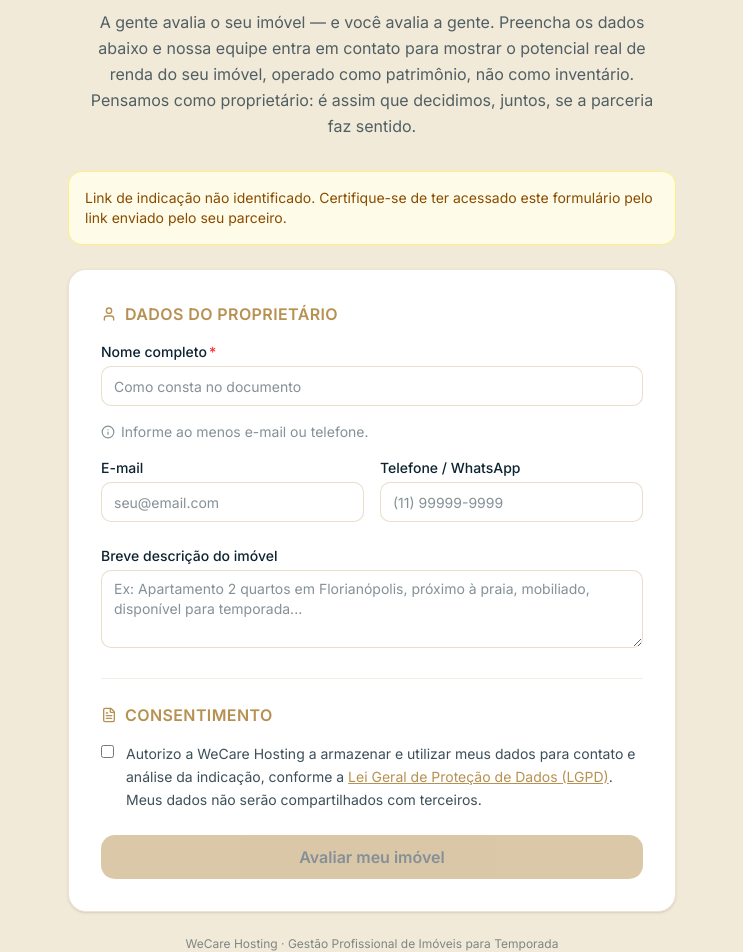
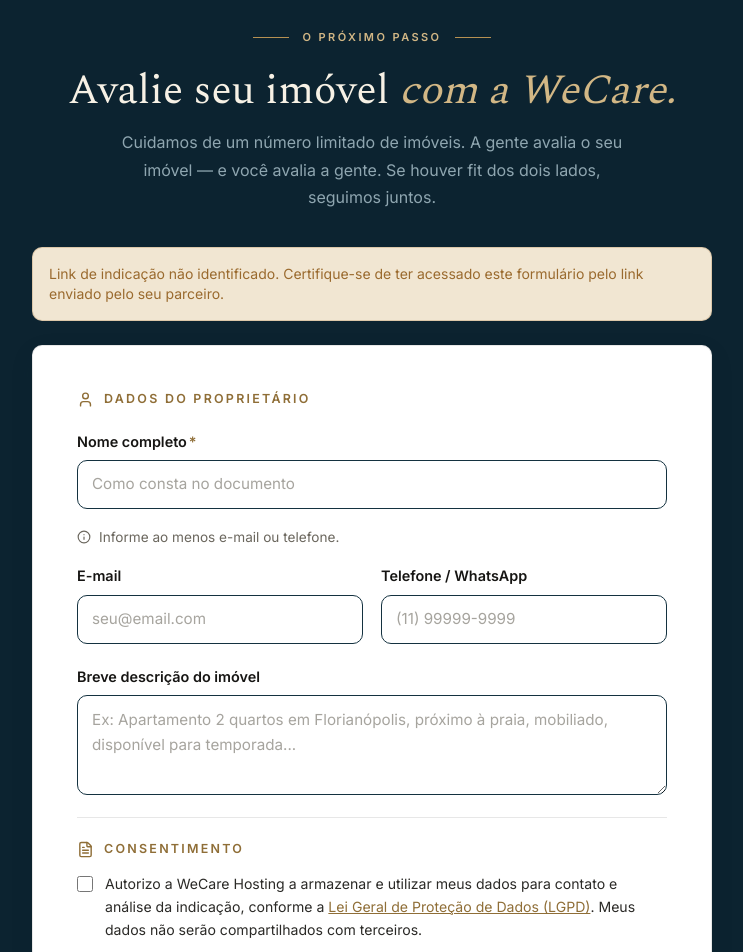
Before and after one commit to WECARE-HOSTING/wecare-parceiros, a Next.js app in the folder frontend/: page /cadastro in a window 1280 px wide. Shown: the part 140-1092 px from the top of the page, without its empty margins (268-1011 px from the left). Built offline with nearby package versions, Linux system fonts and the light colour scheme; no server answers.

Commit message:
chore: verificação design cadastro/page.tsx — já alinhado com HTML do Carlos

```diff
--- a/frontend/app/cadastro/page.tsx
+++ b/frontend/app/cadastro/page.tsx
@@ -1,18 +1,17 @@
 "use client";
 
+import Image from "next/image";
 import { useState } from "react";
 import { useSearchParams } from "next/navigation";
 import { Loader2, CheckCircle2, AlertCircle, User, FileText, Info } from "lucide-react";
-import { PublicHeader } from "@/components/public-header";
 
 const API_URL = process.env.NEXT_PUBLIC_API_URL ?? "http://localhost:8000";
 
-
 function Label({ children, required }: { children: React.ReactNode; required?: boolean }) {
   return (
-    <label className="block text-sm font-medium text-[#0C2330] mb-1 font-[family-name:var(--font-inter)]">
+    <label className="block text-[0.9rem] font-semibold text-[#161513] font-[family-name:var(--font-inter)]">
       {children}
-      {required && <span className="text-red-500 ml-0.5">*</span>}
+      {required && <span className="text-[#8F6E37] ml-0.5">*</span>}
     </label>
   );
 }
@@ -23,7 +22,7 @@
 }: React.InputHTMLAttributes<HTMLInputElement>) {
   return (
     <input
-      className={`w-full h-10 px-3 rounded-lg border border-[#B79152]/30 bg-white text-sm text-[#0C2330] focus:outline-none focus:ring-2 focus:ring-[#B79152]/40 focus:border-[#B79152] transition font-[family-name:var(--font-inter)] ${className}`}
+      className={`w-full px-[14px] py-3 rounded-lg border border-[#143240] bg-white text-[0.95rem] text-[#161513] placeholder:text-[#6B675E]/60 focus:outline-none focus:border-[#B79152] focus:ring-[3px] focus:ring-[#E8D9B8] transition-[border-color,box-shadow] duration-200 ease-[cubic-bezier(0.22,0.61,0.36,1)] font-[family-name:var(--font-inter)] ${className}`}
       {...props}
     />
   );
@@ -35,7 +34,7 @@
 }: React.TextareaHTMLAttributes<HTMLTextAreaElement>) {
   return (
     <textarea
-      className={`w-full min-h-[4.5rem] px-3 py-2 rounded-lg border border-[#B79152]/30 bg-white text-sm text-[#0C2330] focus:outline-none focus:ring-2 focus:ring-[#B79152]/40 focus:border-[#B79152] transition font-[family-name:var(--font-inter)] resize-y ${className}`}
+      className={`w-full min-h-[4.5rem] px-[14px] py-3 rounded-lg border border-[#143240] bg-white text-[0.95rem] leading-relaxed text-[#161513] placeholder:text-[#6B675E]/60 focus:outline-none focus:border-[#B79152] focus:ring-[3px] focus:ring-[#E8D9B8] transition-[border-color,box-shadow] duration-200 ease-[cubic-bezier(0.22,0.61,0.36,1)] font-[family-name:var(--font-inter)] resize-y ${className}`}
       rows={3}
       {...props}
     />
@@ -44,12 +43,57 @@
 
 function Section({ icon: Icon, title, children }: { icon: React.ElementType; title: string; children: React.ReactNode }) {
   return (
-    <div className="space-y-4">
-      <div className="flex items-center gap-2 text-[#B79152]">
-        <Icon size={16} />
-        <h2 className="font-semibold text-base uppercase tracking-wide font-[family-name:var(--font-inter)]">{title}</h2>
+    <div className="flex flex-col gap-[22px]">
+      <div className="flex items-center gap-2.5">
+        <Icon size={17} className="text-[#8F6E37] shrink-0" />
+        <span className="text-[0.78rem] font-semibold tracking-[0.18em] uppercase text-[#8F6E37] font-[family-name:var(--font-inter)]">
+          {title}
+        </span>
       </div>
-      <div className="space-y-3">{children}</div>
+      <div className="flex flex-col gap-[18px]">{children}</div>
+    </div>
+  );
+}
+
+function PageHeader() {
+  return (
+    <header className="sticky top-0 z-50 bg-[rgba(242,234,217,0.92)] backdrop-blur-[10px] backdrop-saturate-[140%] border-b border-[rgba(22,21,19,0.10)]">
+      <div className="max-w-[680px] mx-auto px-5 md:px-10 h-[72px] flex items-center justify-between gap-4">
+        <Image src="/logo.png" alt="WeCare Hosting" width={140} height={30} className="h-[30px] w-auto" priority />
+        <span className="hidden sm:inline-block text-[0.64rem] font-semibold tracking-[0.2em] uppercase text-[#6B675E] font-[family-name:var(--font-inter)]">
+          Avaliação de imóvel · Proprietários
+        </span>
+      </div>
+    </header>
+  );
+}
+
+function FormIntro() {
+  return (
+    <div className="text-center mb-9">
+      <div className="flex items-center justify-center gap-3.5 mb-5">
+        <span className="block w-9 h-px bg-[#B79152]" />
+        <span className="text-[0.6875rem] font-semibold tracking-[0.22em] uppercase text-[#D2B785] font-[family-name:var(--font-inter)]">
+          O próximo passo
+        </span>
+        <span className="block w-9 h-px bg-[#B79152]" />
+      </div>
+      <h1 className="font-[family-name:var(--font-spectral)] font-medium text-[clamp(1.9rem,1.4rem+1.8vw,2.6rem)] leading-[1.2] text-[#F7F1E5] mb-3.5">
+        Avalie seu imóvel{" "}
+        <em className="italic text-[#D2B785] font-[family-name:var(--font-spectral)]">com a WeCare.</em>
+      </h1>
+      <p className="text-base leading-[1.7] text-[#8FA6B0] max-w-[52ch] mx-auto font-[family-name:var(--font-inter)]">
+        Cuidamos de um número limitado de imóveis. A gente avalia o seu imóvel — e você
+        avalia a gente. Se houver fit dos dois lados, seguimos juntos.
+      </p>
+    </div>
+  );
+}
+
+function StatusCard({ children }: { children: React.ReactNode }) {
+  return (
+    <div className="bg-white rounded-lg border border-[rgba(22,21,19,0.10)] shadow-[0_8px_24px_rgba(12,35,48,0.09)] max-w-[680px] w-full p-7 md:p-11">
+      {children}
     </div>
   );
 }
@@ -118,93 +162,100 @@
     }
   }
 
-  // ── Tela de sucesso ──────────────────────────────────────────────────────────
   if (step === "success") {
     return (
-      <main className="min-h-screen bg-[#F2EAD9] font-[family-name:var(--font-inter)]">
-        <PublicHeader />
-        <div className="flex items-center justify-center px-4 md:px-8 py-12">
-          <div className="bg-white rounded-2xl shadow-sm border border-[#B79152]/25 max-w-2xl w-full p-6 md:p-10 text-center space-y-4">
-            <div className="w-16 h-16 rounded-full bg-green-100 flex items-center justify-center mx-auto">
-              <CheckCircle2 size={32} className="text-green-600" />
+      <main className="min-h-screen bg-[#0C2330] font-[family-name:var(--font-inter)]">
+        <PageHeader />
+        <section className="py-16 md:py-24 px-5 md:px-10">
+          <div className="max-w-[680px] mx-auto flex justify-center">
+            <StatusCard>
+              <div className="text-center space-y-4">
+                <div className="w-16 h-16 rounded-full bg-[#E4EAE2] flex items-center justify-center mx-auto">
+                  <CheckCircle2 size={32} className="text-[#4C6B52]" />
                 </div>
-            <h1 className="text-2xl font-bold text-[#0C2330] font-[family-name:var(--font-spectral)]">Indicação recebida!</h1>
-            <p className="text-[#0C2330]/70 text-base leading-relaxed">
+                <h1 className="text-2xl font-semibold text-[#161513] font-[family-name:var(--font-spectral)]">
+                  Indicação recebida!
+                </h1>
+                <p className="text-[#2B2A27] text-base leading-relaxed">
                   Obrigado pelo interesse. Nossa equipe entrará em contato em breve para dar andamento ao processo.
                 </p>
-            <div className="bg-[#B79152]/10 border border-[#B79152]/30 rounded-xl p-4 text-sm text-[#0C2330]/80">
+                <div className="bg-[#F2EAD9]/60 border border-[rgba(22,21,19,0.08)] rounded-lg p-4 text-sm text-[#2B2A27]">
                   Guarde este contato:{" "}
-              <a href="mailto:contato@wecarehosting.com.br" className="text-[#B79152] font-semibold underline">
+                  <a href="mailto:contato@wecarehosting.com.br" className="text-[#8F6E37] font-semibold underline hover:text-[#B79152] transition">
                     contato@wecarehosting.com.br
                   </a>
                 </div>
               </div>
+            </StatusCard>
           </div>
+          <p className="text-center text-[0.78rem] text-[#8FA6B0] mt-7 font-[family-name:var(--font-inter)]">
+            wecare. — patrimônio em boas mãos
+          </p>
+        </section>
       </main>
     );
   }
 
-  // ── Tela de erro ─────────────────────────────────────────────────────────────
   if (step === "error") {
     return (
-      <main className="min-h-screen bg-[#F2EAD9] font-[family-name:var(--font-inter)]">
-        <PublicHeader />
-        <div className="flex items-center justify-center px-4 md:px-8 py-12">
-          <div className="bg-white rounded-2xl shadow-sm border border-[#B79152]/25 max-w-2xl w-full p-6 md:p-10 text-center space-y-4">
-            <div className="w-16 h-16 rounded-full bg-red-100 flex items-center justify-center mx-auto">
-              <AlertCircle size={32} className="text-red-500" />
+      <main className="min-h-screen bg-[#0C2330] font-[family-name:var(--font-inter)]">
+        <PageHeader />
+        <section className="py-16 md:py-24 px-5 md:px-10">
+          <div className="max-w-[680px] mx-auto flex justify-center">
+            <StatusCard>
+              <div className="text-center space-y-4">
+                <div className="w-16 h-16 rounded-full bg-[#F0DED9] flex items-center justify-center mx-auto">
+                  <AlertCircle size={32} className="text-[#8A3A33]" />
                 </div>
-            <h1 className="text-2xl font-bold text-[#0C2330] font-[family-name:var(--font-spectral)]">Não foi possível enviar</h1>
-            <p className="text-red-600 text-sm">{errorMsg}</p>
+                <h1 className="text-2xl font-semibold text-[#161513] font-[family-name:var(--font-spectral)]">
+                  Não foi possível enviar
+                </h1>
+                <p className="text-[#8A3A33] text-sm">{errorMsg}</p>
                 <button
                   onClick={() => setStep("form")}
-              className="text-sm text-[#B79152] underline"
+                  className="text-sm text-[#8F6E37] underline hover:text-[#B79152] transition"
                 >
                   Tentar novamente
                 </button>
               </div>
+            </StatusCard>
           </div>
+          <p className="text-center text-[0.78rem] text-[#8FA6B0] mt-7 font-[family-name:var(--font-inter)]">
+            wecare. — patrimônio em boas mãos
+          </p>
+        </section>
       </main>
     );
   }
 
-  // ── Formulário ───────────────────────────────────────────────────────────────
   return (
-    <main className="min-h-screen bg-[#F2EAD9] font-[family-name:var(--font-inter)]">
-      <PublicHeader />
+    <main className="min-h-screen bg-[#0C2330] font-[family-name:var(--font-inter)]">
+      <PageHeader />
 
-      <div className="max-w-2xl mx-auto px-4 md:px-8 py-8 md:py-10 space-y-6">
-        {/* Chamada */}
-        <div className="text-center space-y-3 pb-2">
-          <h1 className="text-2xl md:text-3xl font-bold text-[#0C2330] font-[family-name:var(--font-spectral)]">
-            Avalie seu imóvel com a WeCare
-          </h1>
-          <p className="text-[#0C2330]/70 text-base leading-relaxed max-w-xl mx-auto">
-            A gente avalia o seu imóvel — e você avalia a gente. Preencha os dados abaixo
-            e nossa equipe entra em contato para mostrar o potencial real de renda do seu
-            imóvel, operado como patrimônio, não como inventário. Pensamos como proprietário:
-            é assim que decidimos, juntos, se a parceria faz sentido.
-          </p>
-        </div>
+      <section className="py-16 md:py-24 pb-20 md:pb-28 px-5 md:px-10">
+        <div className="max-w-[680px] mx-auto">
+          <FormIntro />
 
           {!utmCode && (
-          <div className="bg-yellow-50 border border-yellow-200 rounded-xl p-4 text-sm text-yellow-800">
+            <div className="mb-6 bg-[#F1E6D2] border border-[rgba(154,106,46,0.25)] rounded-lg p-4 text-sm text-[#9A6A2E]">
               Link de indicação não identificado. Certifique-se de ter acessado este formulário
               pelo link enviado pelo seu parceiro.
             </div>
           )}
 
-        <form onSubmit={handleSubmit} className="bg-white rounded-2xl border border-[#B79152]/25 shadow-sm p-6 md:p-8 space-y-6">
+          <form
+            onSubmit={handleSubmit}
+            className="bg-white border border-[rgba(22,21,19,0.10)] rounded-lg shadow-[0_8px_24px_rgba(12,35,48,0.09)] p-7 md:p-11 flex flex-col gap-[22px]"
+          >
             {errorMsg && step === "form" && (
-            <div className="flex items-center gap-2 text-sm text-red-600 bg-red-50 border border-red-200 rounded-lg px-3 py-2">
+              <div className="flex items-center gap-2 text-sm text-[#8A3A33] bg-[#F0DED9] border border-[rgba(138,58,51,0.2)] rounded-lg px-3 py-2">
                 <AlertCircle size={14} className="shrink-0" />
                 {errorMsg}
               </div>
             )}
-          {/* Dados pessoais */}
-          <Section icon={User} title="Dados do Proprietário">
-            <div className="grid grid-cols-1 md:grid-cols-2 gap-4">
-              <div className="md:col-span-2">
+
+            <Section icon={User} title="Dados do proprietário">
+              <div className="flex flex-col gap-2">
                 <Label required>Nome completo</Label>
                 <Input
                   value={form.full_name}
@@ -213,11 +264,14 @@
                   required
                 />
               </div>
-              <div className="md:col-span-2 flex items-center gap-1.5 text-sm text-[#0C2330]/50">
-                <Info size={14} />
-                <span>Informe ao menos e-mail ou telefone.</span>
-              </div>
-              <div>
+
+              <p className="flex items-center gap-2 text-[0.85rem] text-[#6B675E] m-0">
+                <Info size={14} className="shrink-0" />
+                Informe ao menos e-mail ou telefone.
+              </p>
+
+              <div className="grid grid-cols-1 sm:grid-cols-2 gap-[18px]">
+                <div className="flex flex-col gap-2">
                   <Label>E-mail</Label>
                   <Input
                     type="email"
@@ -226,7 +280,7 @@
                     placeholder="seu@email.com"
                   />
                 </div>
-              <div>
+                <div className="flex flex-col gap-2">
                   <Label>Telefone / WhatsApp</Label>
                   <Input
                     value={form.phone}
@@ -237,7 +291,7 @@
               </div>
             </Section>
 
-          <div>
+            <div className="flex flex-col gap-2">
               <Label>Breve descrição do imóvel</Label>
               <Textarea
                 value={form.property_description}
@@ -246,32 +300,40 @@
               />
             </div>
 
-          <hr className="border-[#B79152]/15" />
-
-          {/* LGPD */}
-          <Section icon={FileText} title="Consentimento">
+            <div className="border-t border-[rgba(22,21,19,0.10)] pt-[22px] flex flex-col gap-3.5">
+              <div className="flex items-center gap-2.5">
+                <FileText size={17} className="text-[#8F6E37] shrink-0" />
+                <span className="text-[0.78rem] font-semibold tracking-[0.18em] uppercase text-[#8F6E37] font-[family-name:var(--font-inter)]">
+                  Consentimento
+                </span>
+              </div>
               <label className="flex items-start gap-3 cursor-pointer">
                 <input
                   type="checkbox"
                   checked={form.lgpd_consent}
                   onChange={set("lgpd_consent")}
-                className="mt-0.5 accent-[#B79152]"
+                  className="mt-[3px] w-4 h-4 accent-[#0C2330] shrink-0"
                 />
-              <span className="text-sm text-[#0C2330]/80 leading-relaxed">
+                <span className="text-[0.88rem] text-[#2B2A27] leading-relaxed">
                   Autorizo a WeCare Hosting a armazenar e utilizar meus dados para contato
                   e análise da indicação, conforme a{" "}
-                <span className="text-[#B79152] underline cursor-pointer">
+                  <a
+                    href="https://www.planalto.gov.br/ccivil_03/_ato2015-2018/2018/lei/l13709.htm"
+                    target="_blank"
+                    rel="noopener noreferrer"
+                    className="text-[#8F6E37] underline hover:text-[#B79152] transition"
+                  >
                     Lei Geral de Proteção de Dados (LGPD)
-                </span>
+                  </a>
                   . Meus dados não serão compartilhados com terceiros.
                 </span>
               </label>
-          </Section>
+            </div>
 
             <button
               type="submit"
               disabled={step === "loading" || !utmCode}
-            className="w-full min-h-11 rounded-xl bg-[#B79152] hover:bg-[#B79152]/90 disabled:opacity-50 text-[#0C2330] font-semibold text-base transition flex items-center justify-center gap-2"
+              className="w-full font-[family-name:var(--font-inter)] text-base font-semibold text-[#081720] bg-[#B79152] hover:bg-[#8F6E37] hover:text-[#FBF7EF] disabled:opacity-50 disabled:hover:bg-[#B79152] disabled:hover:text-[#081720] border-none rounded-lg py-[15px] px-6 cursor-pointer transition-[background,color] duration-200 ease-[cubic-bezier(0.22,0.61,0.36,1)] flex items-center justify-center gap-2"
             >
               {step === "loading" ? (
                 <>
@@ -284,10 +346,11 @@
             </button>
           </form>
 
-        <p className="text-center text-xs text-[#0C2330]/50">
-          WeCare Hosting · Gestão Profissional de Imóveis para Temporada
+          <p className="text-center text-[0.78rem] text-[#8FA6B0] mt-7 font-[family-name:var(--font-inter)]">
+            wecare. — patrimônio em boas mãos
           </p>
         </div>
+      </section>
     </main>
   );
 }
```
Lines whose indentation alone changed are shown as unchanged.
